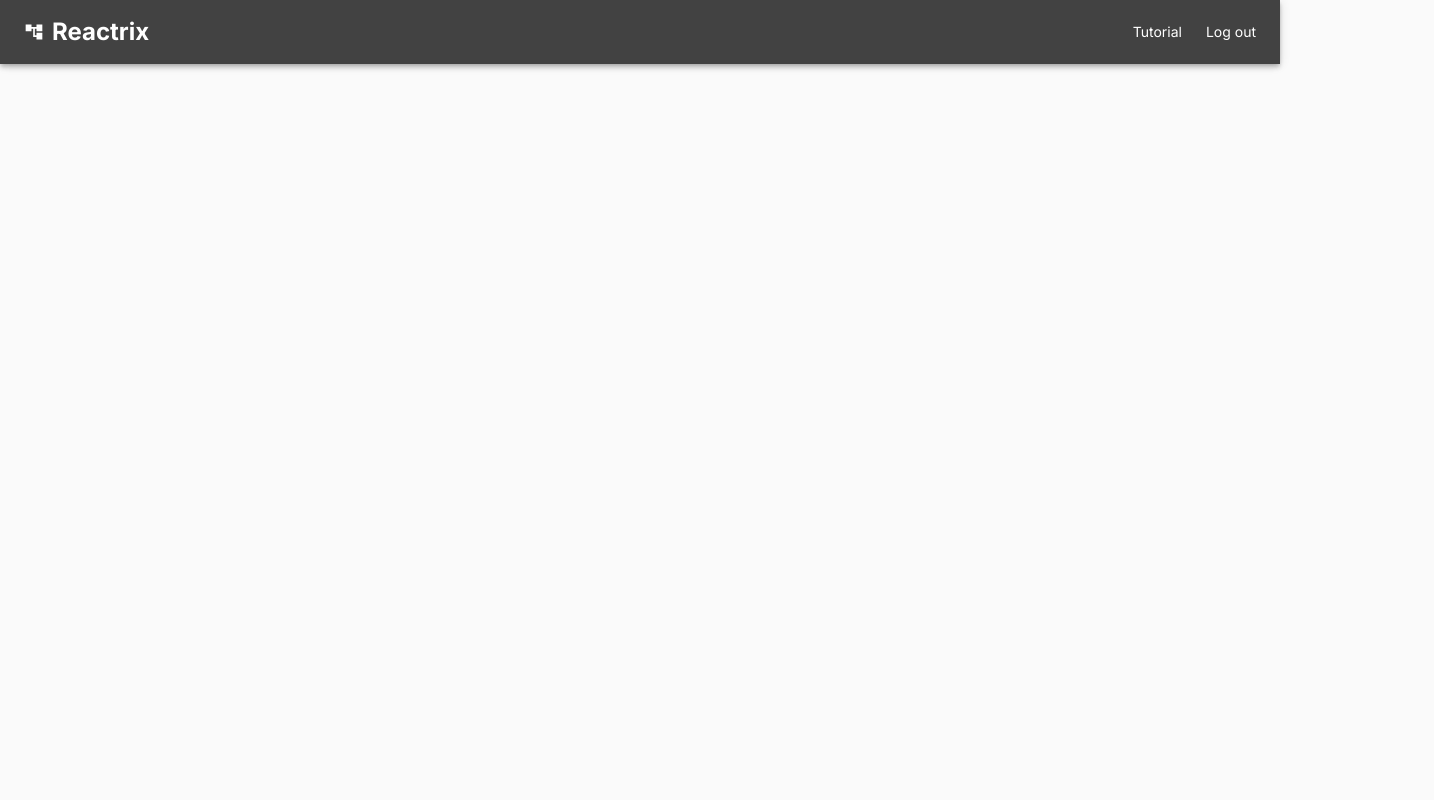
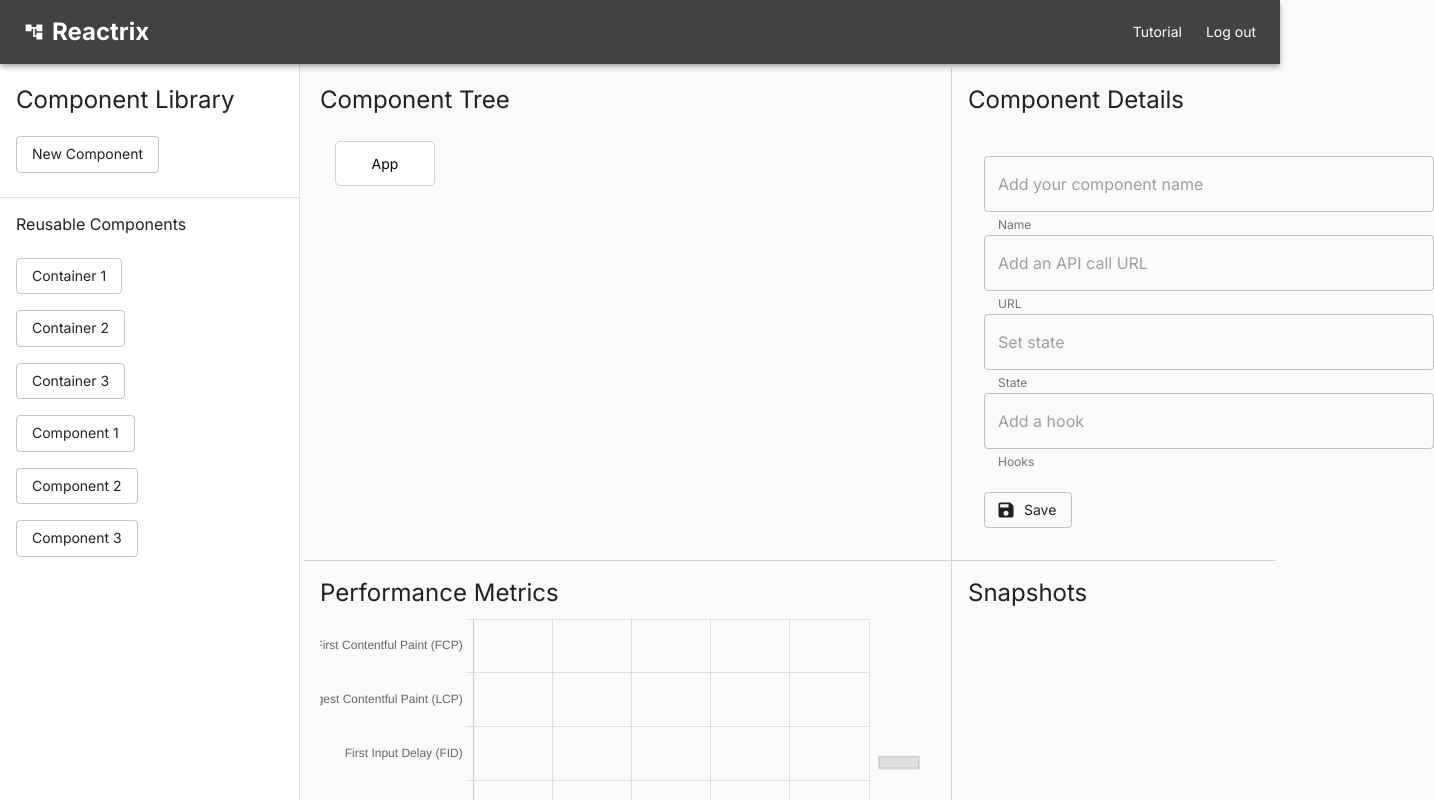
Before and after one commit to oslabs-beta/Reactrix, a React app: page /dashboard in a window 1280 px wide. Shown: the top 800 px of the page, 1434 px wide, since content can reach past the window. Built offline with nearby package versions, Linux system fonts and the light colour scheme; no server answers.

Commit message:
fixed the nested routes path issue
Co-authored-by: Jay Heo heojay0309@gmail.com

```diff
--- a/package.json
+++ b/package.json
@@ -65,7 +65,6 @@
         "@types/pg": "^8.6.3",
         "@types/react": "^17.0.38",
         "@types/react-dom": "^17.0.11",
-        "@types/react-router-dom": "^5.3.2",
         "axios": "^0.24.0",
         "babel-loader": "^8.2.3",
         "clean-webpack-plugin": "^4.0.0",
--- a/src/client/App.tsx
+++ b/src/client/App.tsx
@@ -59,10 +59,13 @@ const App = () => {
           <ThemeProvider theme={theme}>
             <Routes>
               <Route path="/" element={user ? <Navigate to="/dashboard" /> : <SignIn />} />
-              <Route path="/dashboard" element={<Main />} />
-                <Route index element={<ComponentLibrary />} />
+              <Route path="/dashboard" element={<Main />} >
+                <Route path="/dashboard" element={<ComponentLibrary />} >
                   <Route index element={<ComponentTree />} />
-                  <Route path="/demo" element={<Tutorial />} />
+                  <Route path="demo" element={<Tutorial />} />
+                </Route>
+                <Route path="test" element={<Tutorial />} />
+              </Route>
               <Route path="/tutorial" element={<Tutorial />} />
             </Routes>
           </ThemeProvider>
@@ -71,5 +74,7 @@ const App = () => {
     </Router>
   );
 };
-
+{/* <Route path="/" element={ user ? <Navigate to="/dashboard"/> : <SignIn />} />
+<Route path="/dashboard" element={<Main />} />
+<Route path="/tutorial" element={<Tutorial />} /> */}
 export default hot(App);
--- a/src/client/containers/ComponentLibrary.tsx
+++ b/src/client/containers/ComponentLibrary.tsx
@@ -95,6 +95,7 @@ export default function ComponentLibrary(): any {
         <Grid container spacing={4}>
           <Grid item xs={8} className={classes.containerLeft}>
             <Typography variant='h5'>Component Tree</Typography>
+            {/* <ComponentTree /> */}
             <Outlet />
           </Grid>
           <Grid item xs={4} className={classes.containerRight}>
```
Also changed, not shown: 1 other file (tests, documents, lock files or other folders).
